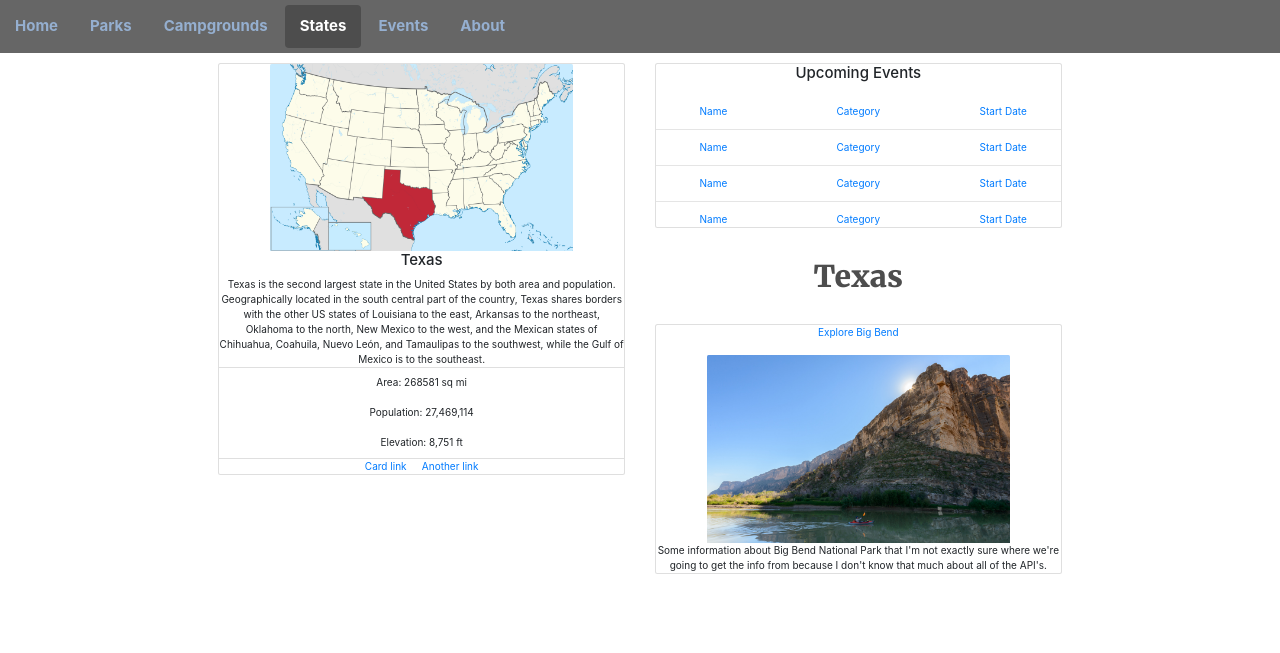
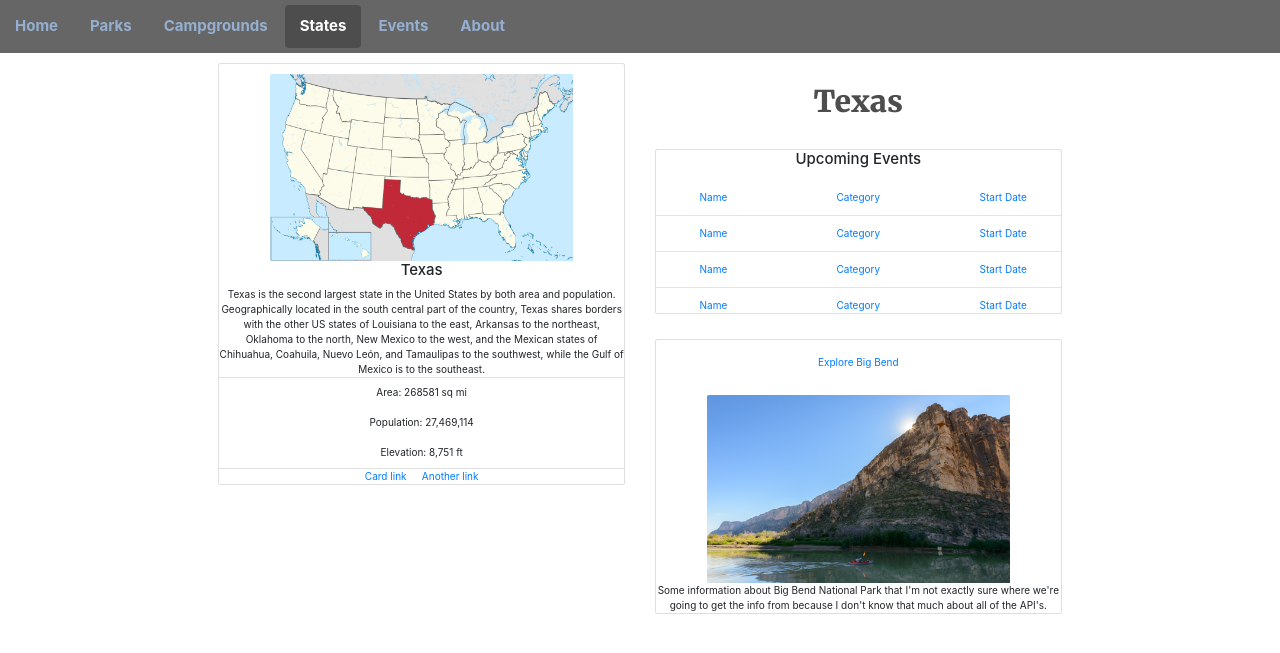
Before and after one commit to cs373gc-fall-2016/SWEetOutdoors, a Python web app: template templates/State Instances/Texas.html in a window 1280 px wide. Shown: the top 653 px of the page. Run offline with Jinja, Linux system fonts and the light colour scheme; the template is opened without the code that fills it, so the values that code supplies are empty; some libraries are stand-ins or nearby versions.

Commit message:
finished Texas model, data still hardcoded (need to load it in with flask)

```diff
--- a/stylesheets/stateInstanceTemplates/texas.css
+++ b/stylesheets/stateInstanceTemplates/texas.css
@@ -6,6 +6,7 @@ html, body {
 
 .img-fluid{
 	display:block;
+	margin-top:1em;
 	margin-left: auto;
 	margin-right: auto;
 	max-width:75%;
@@ -20,6 +21,7 @@ h4{
 
 .card{
 	margin-top: 1em;
+	margin-bottom: 2.5em;
 }
 
 .card-link a{
--- a/templates/State Instances/Texas.html
+++ b/templates/State Instances/Texas.html
@@ -56,6 +56,14 @@
       </div>
 
       <div class="col-md-4">
+
+        <row>
+          <div class="title">
+            <h1>Texas</h1>
+          </div>
+        </row>
+
+
         <row>
             <div class="card card-block">
             <h4 class="card-title">Upcoming Events</h4>
@@ -123,15 +131,11 @@
           </div>
         </row>
 
-        <row>
-          <div class="title">
-            <h1>Texas</h1>
-          </div>
-        </row>
 
         <row>
         <div class="card">
-          <a href="#" class="card-link">Explore Big Bend</a>
+          <br>
+          <a href="#" class="card-link" id ="bigBendLink">Explore Big Bend</a>
           <br>
           <img class="card-img-top img-fluid" src="../../assets/bigbend.jpg" alt="Card image cap">
           <div class="card-block">
```
